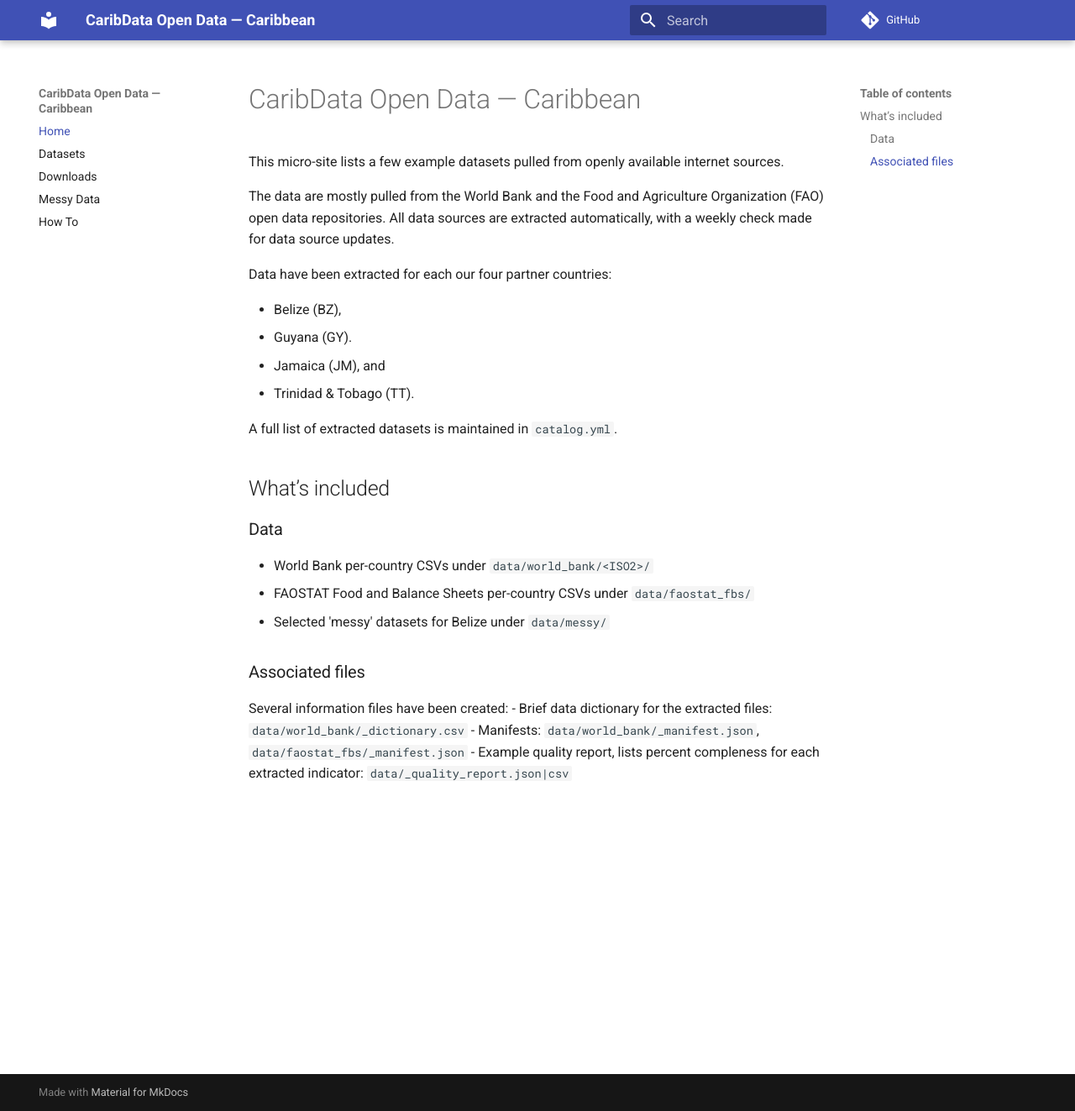
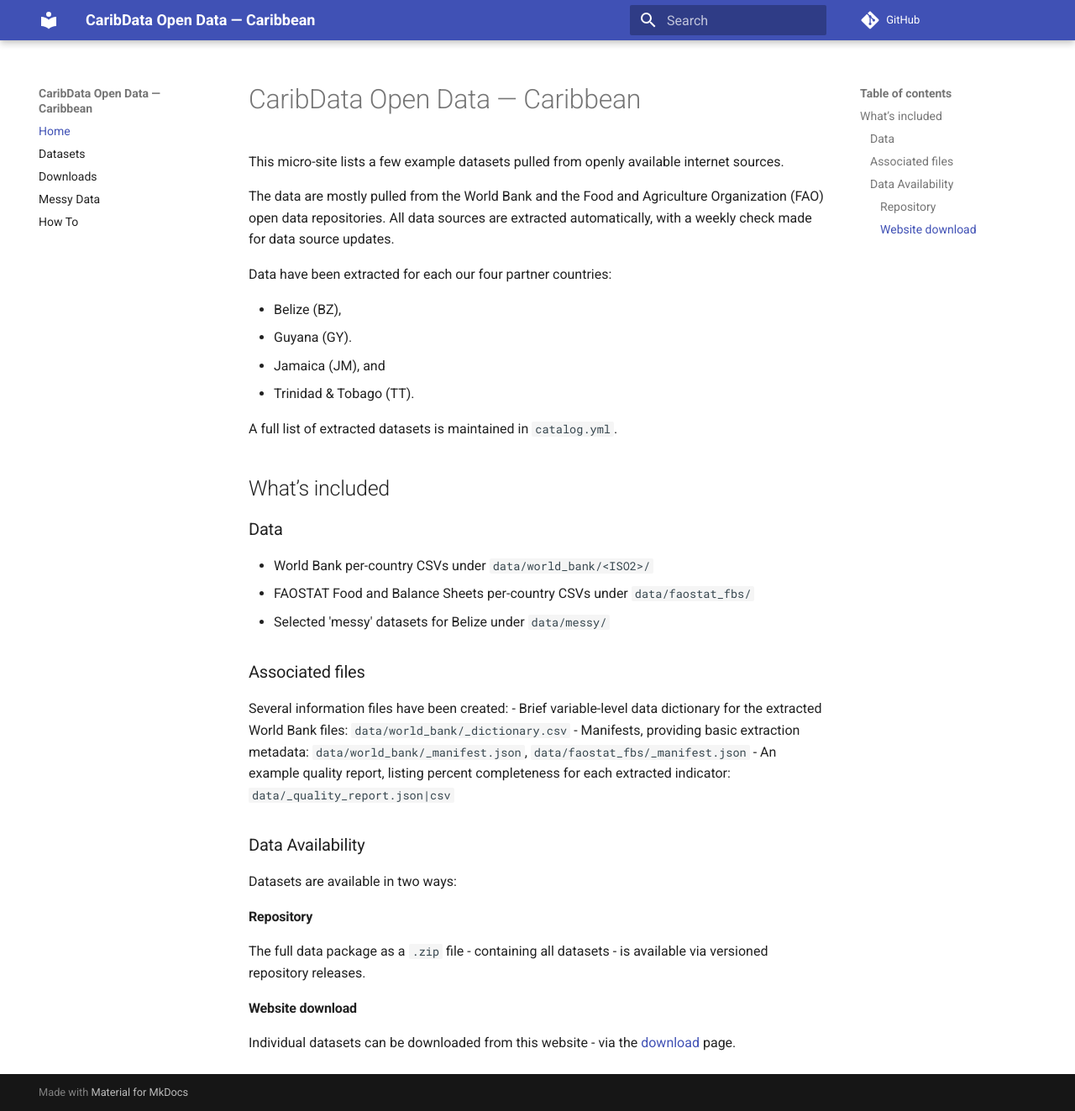
Before and after one commit to CaribData/belize-data-resources, an MkDocs documentation site: the page built from docs/index.md, in a window 1280 px wide and 1323 px high. Shown: the whole window at 84% size. Built offline with MkDocs 1.6.1 and Material for MkDocs 9.7.7, drawn with Linux system fonts in a browser that asks for light colours; comment, search, counter and statistics services are not loaded.

Commit message:
Update index.md

```diff
--- a/docs/index.md
+++ b/docs/index.md
@@ -23,6 +23,15 @@
 
 ### Associated files
 Several information files have been created:
-- Brief data dictionary for the extracted files: `data/world_bank/_dictionary.csv`
-- Manifests: `data/world_bank/_manifest.json`, `data/faostat_fbs/_manifest.json`
-- Example quality report, lists percent compleness for each extracted indicator: `data/_quality_report.json|csv`
+- Brief variable-level data dictionary for the extracted World Bank files: `data/world_bank/_dictionary.csv`
+- Manifests, providing basic extraction metadata: `data/world_bank/_manifest.json`, `data/faostat_fbs/_manifest.json`
+- An example quality report, listing percent completeness for each extracted indicator: `data/_quality_report.json|csv`
+
+### Data Availability
+Datasets are available in two ways:
+
+#### Repository
+The full data package as a `.zip` file - containing all datasets - is available via versioned repository releases.
+
+#### Website download
+Individual datasets can be downloaded from this website - via the [download](downloads.md) page.
```
